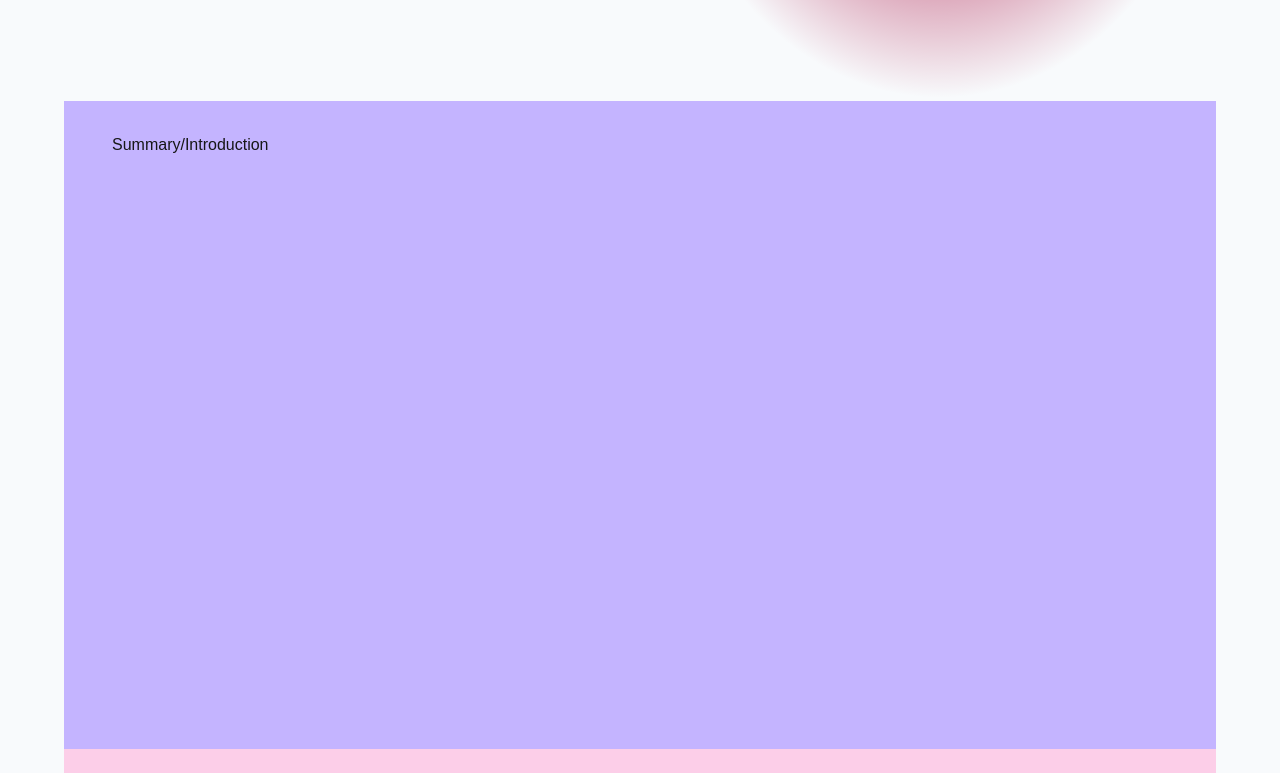
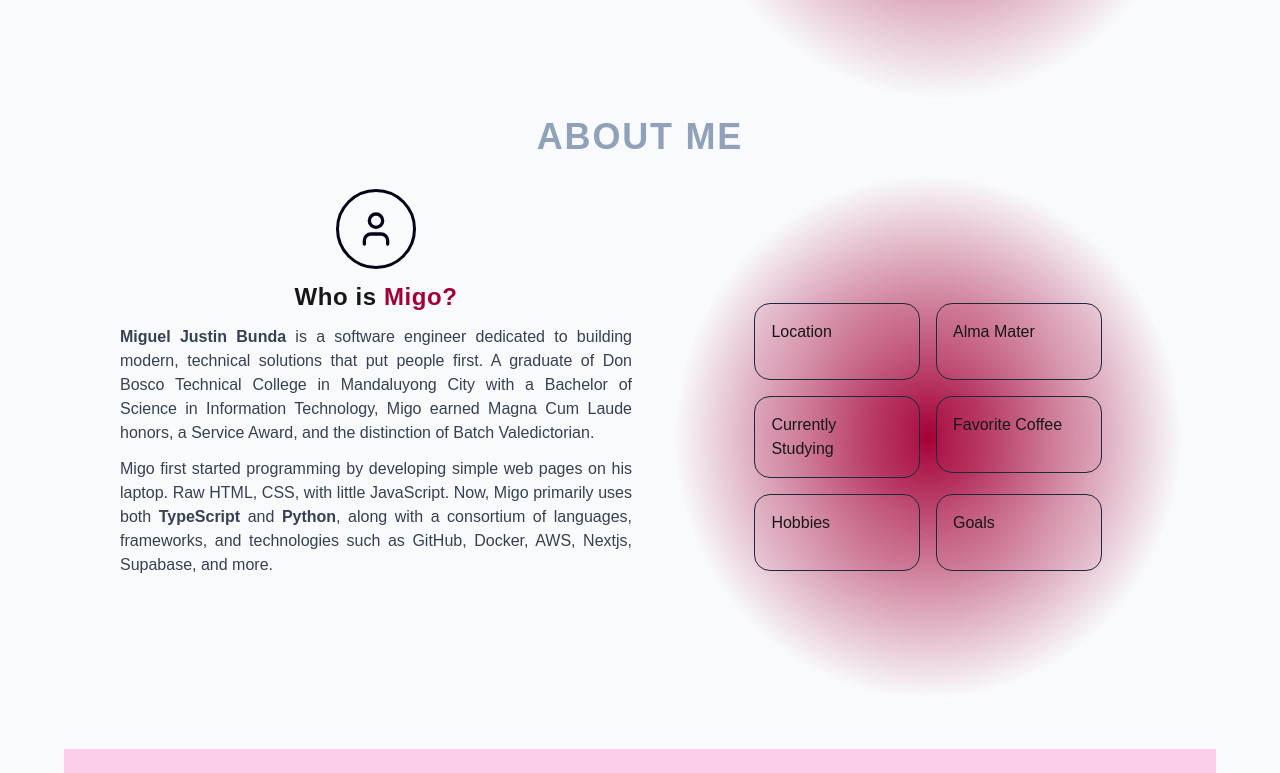
Before and after one commit to migodbtc/snapshot, a Next.js app: page / in a window 1280 px wide. Shown: the part 607-1380 px from the top of the page. Built offline with nearby package versions, Linux system fonts and the light colour scheme.

Commit message:
root: day 3 (late commit), started working on the about me layout for the laptop res

```diff
--- a/app/page.tsx
+++ b/app/page.tsx
@@ -1,4 +1,4 @@
-import { BookOpen, Briefcase, Code2, GraduationCap, Mail, Menu, Wrench } from "lucide-react";
+import { BookOpen, Briefcase, Code2, GraduationCap, Mail, Menu, User, Wrench } from "lucide-react";
 import Image from "next/image";
 
 export default function Home() {
@@ -90,10 +90,73 @@ export default function Home() {
           </div>
         </section>
 
+        {/* Summary/Introduction Section */}
+        <section className="w-full aspect-video flex flex-col pb-4">
+          <div className="flex flex-col px-6 py-4 w-full h-fit items-center justify-center gap-3 ">
+            <h1 className="text-2xl lg:text-4xl tracking-wider font-bold uppercase text-slate-400">About Me</h1>
+          </div>
+          <div className="flex flex-1 w-full h-fill px-8 pb-8 gap-4 align-middle justify-center">
+            <div className="flex-1 bg-transparent flex flex-col items-center py-2 px-4 lg:py-4 lg:px-6 gap-3">
+              <div className="border-3 border-slate-950 dark:border-slate-50 rounded-full bg-transparent w-12 lg:w-20 h-12 lg:h-20 flex items-center justify-center align-middle">
+                <User className="w-6 lg:w-10 h-6 lg:h-10 text-slate-950 dark:text-slate-50"/>
+              </div>
+              <h1 className="text-lg lg:text-2xl font-bold tracking-wide">Who is <span className="text-rose-800">Migo?</span></h1>
+              <p className="w-full text-justify text-gray-700 dark:text-gray-300 text-xs md:text-sm lg:text-base">
+                <b>Miguel Justin Bunda</b> is a software engineer dedicated to building modern, technical solutions that put people first. A graduate of Don Bosco Technical College in Mandaluyong City with a Bachelor of Science in Information Technology, Migo earned Magna Cum Laude honors, a Service Award, and the distinction of Batch Valedictorian.
+              </p>
+              <p className="w-full text-justify text-gray-700 dark:text-gray-300 text-xs md:text-sm lg:text-base">
+                Migo first started programming by developing simple web pages on his laptop. Raw HTML, CSS, with little JavaScript. Now, Migo primarily uses both <b>TypeScript</b> and <b>Python</b>, along with a consortium of languages, frameworks, and technologies such as GitHub, Docker, AWS, Nextjs, Supabase, and more.
+              </p>
+            </div>
+            <div className="flex-1 flex items-center align-middle justify-center bg-radial from-rose-800 dark:from-slate-50/25 to-transparent to-70%">
+              <div className="grid grid-cols-2 gap-4 m-auto">
+                <div className="border border-slate-800 rounded-2xl p-4 aspect-[3/1.4] backdrop-blur-xl">
+                  <h3>Location</h3>
+                </div>
+                <div className="border border-slate-800 rounded-2xl p-4 aspect-[3/1.4] backdrop-blur-xl">
+                  <h3>Alma Mater</h3>
+                </div>
+                <div className="border border-slate-800 rounded-2xl p-4 aspect-[3/1.4] backdrop-blur-xl">
+                  <h3>Currently Studying</h3>
+                </div>
+                <div className="border border-slate-800 rounded-2xl p-4 aspect-[3/1.4] backdrop-blur-xl">
+                  <h3>Favorite Coffee</h3>
+                </div>
+                <div className="border border-slate-800 rounded-2xl p-4 aspect-[3/1.4] backdrop-blur-xl">
+                  <h3>Hobbies</h3>
+                </div>
+                <div className="border border-slate-800 rounded-2xl p-4 aspect-[3/1.4] backdrop-blur-xl">
+                  <h3>Goals</h3>
+                </div>
+              </div>
+            </div>
+            {/* <div className="flex-1 ">
+              <div className="mx-auto max-w-7xl px-6">
+                <div className="ml-4 space-y-12 border-l border-zinc-800">
 
-        <section className="w-full bg-violet-300 aspect-video py-8 px-12">
-          Summary/Introduction
+                    <div className="relative pl-10">
+                      <div
+                        className={`absolute -left-[5px] top-2 size-2.5 rounded-full ${
+                          true
+                            ? "bg-rose-500 shadow-[0_0_10px_#e11d48]"
+                            : "bg-zinc-700"
+                        }`}
+                      />
+                      <span className="mb-2 block font-mono text-xs text-zinc-500">
+                        Period
+                      </span>
+                      <h4 className="text-lg font-medium">Title</h4>
+                      <p className="mb-2 text-sm text-zinc-500">Org</p>
+                      <p className="max-w-2xl text-sm leading-relaxed text-zinc-400">
+                        Body
+                      </p>
+                    </div>
+                </div>
+              </div>
+            </div> */}
+          </div>
         </section>
+
         <section className="w-full bg-pink-200 aspect-video py-8 px-12">
           Skills - Preview
         </section>
```
Lines whose indentation alone changed are shown as unchanged.
